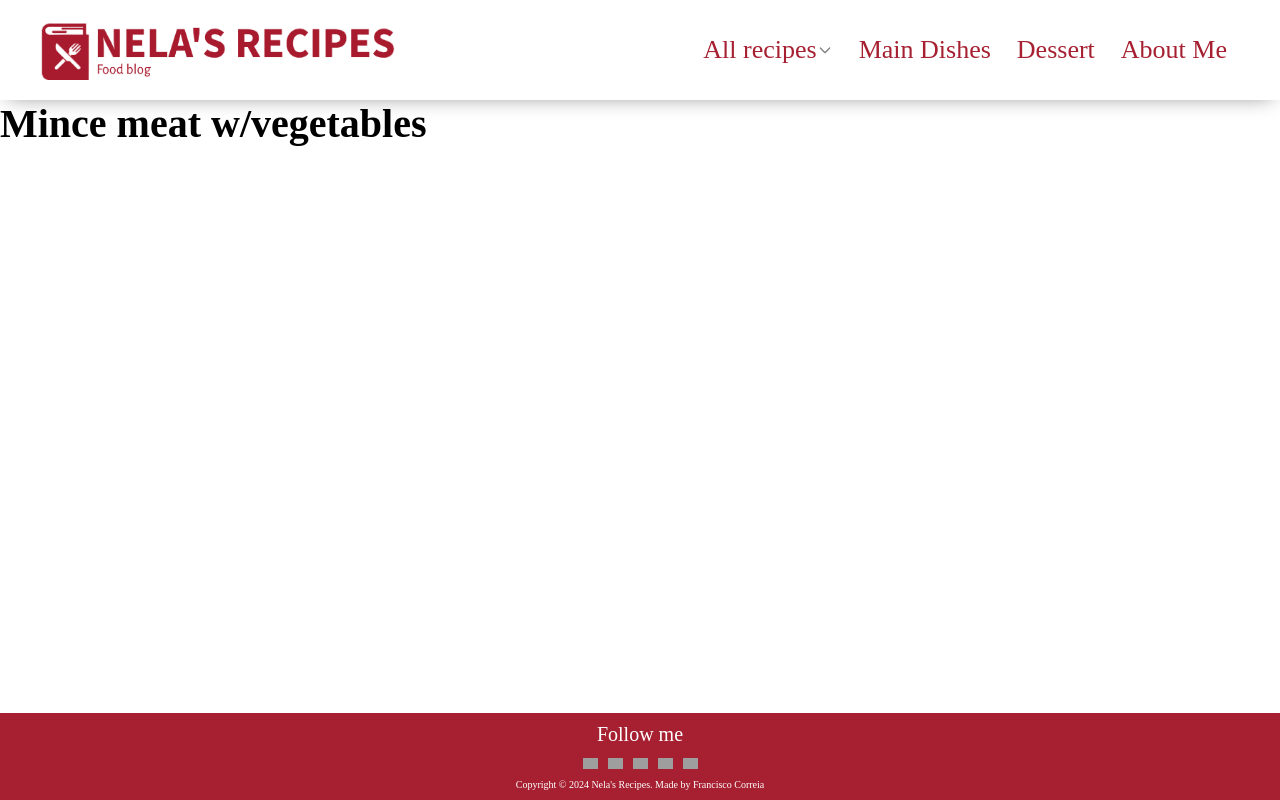
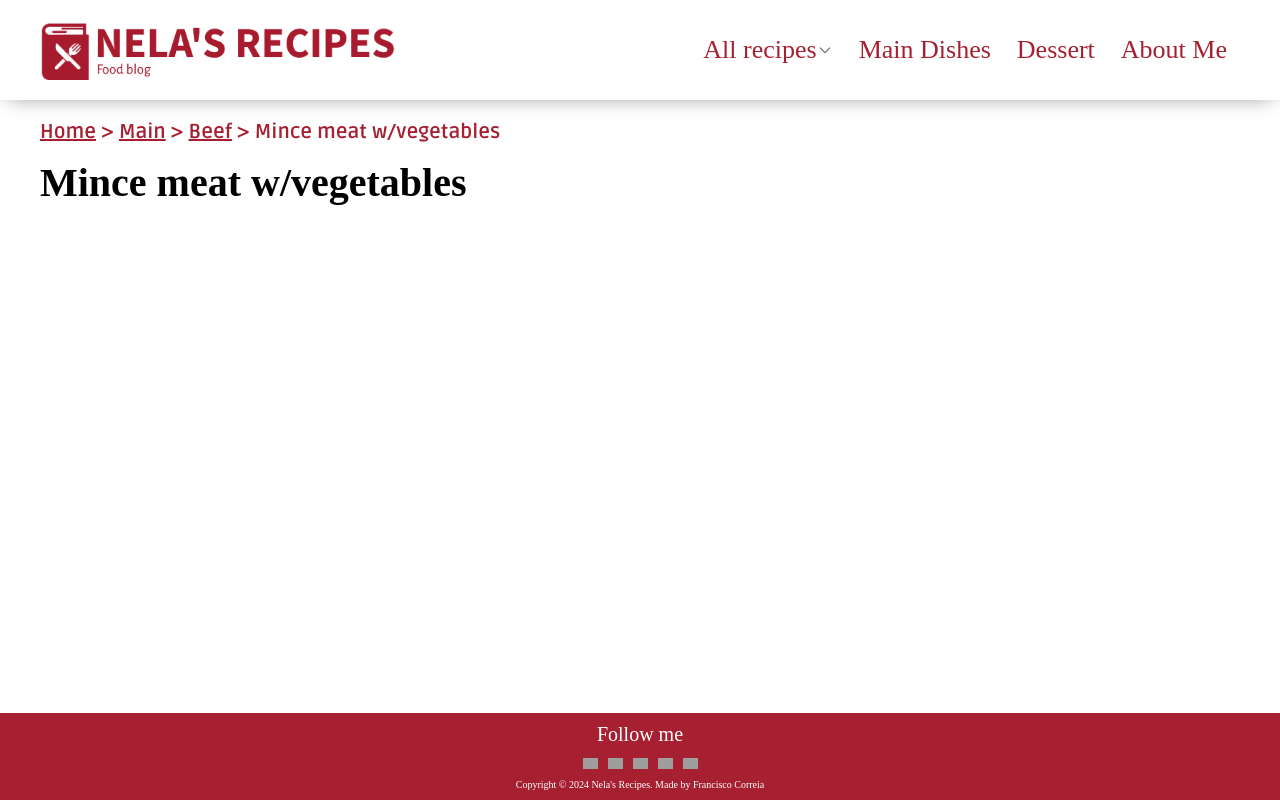
Before and after one commit to XicoCorreia/RecipeWebsite, an Angular app: page /recipes/1 in a window 1280 px wide. Built offline with nearby package versions, Linux system fonts and the light colour scheme; grey boxes are pictures that could not be loaded.

Commit message:
change paths

```diff
--- a/src/app/categories/categories.component.html
+++ b/src/app/categories/categories.component.html
@@ -25,7 +25,7 @@
         <div class="grid-container">
             <div *ngFor="let d of desserts" class="grid-item">
                 <article>
-                    <a [routerLink]="'/dessert-recipes/' + d.path">
+                    <a [routerLink]="'/' + d.path">
                         <img src="{{d.imageUrl}}" alt="{{d.name}}" class="secondary-image">
                         <h3>{{d.name}}</h3>
                     </a>
@@ -38,7 +38,7 @@
         <div class="grid-container">
             <div *ngFor="let b of breakfast" class="grid-item">
                 <article>
-                    <a [routerLink]="'/breakfast-recipes/' + b.path">
+                    <a [routerLink]="'/' + b.path">
                         <img src="{{b.imageUrl}}" alt="{{b.name}}" class="secondary-image">
                         <h3>{{b.name}}</h3>
                     </a>
--- a/src/app/category-page/category-page.component.html
+++ b/src/app/category-page/category-page.component.html
@@ -16,7 +16,7 @@
         <div class="grid-container-subcategories">
             <div *ngFor="let c of subCategories">
                 <article>
-                    <a [routerLink]="c.path">
+                    <a [routerLink]="'/' + c.path">
                         <img src="{{c.imageUrl}}" alt={{c.name}} class="secondary-image-subcategories">
                         <p id="subcategory_name"> {{c.name}} </p>
                         </a>
@@ -27,7 +27,7 @@
     <div class="sections" *ngFor="let c of subCategories | slice:0:4; let i = index;" [ngClass]="i % 2 === 0 ? 'even-section' : 'odd-section'">
         <div class="title-button-container">
             <h2>{{c.name}} Recipes</h2>
-            <a href="#" [routerLink]="'/'+category.path+'/'+c.path"  id="secondary-button"> View more </a>
+            <a href="#" [routerLink]="'/' + c.path"  id="secondary-button"> View more </a>
         </div>
         <div class="grid-container">
             <div *ngFor="let s of subCatRecipes[i]">
--- a/src/app/category-page/category-page.component.ts
+++ b/src/app/category-page/category-page.component.ts
@@ -19,6 +19,7 @@ export class CategoryPageComponent {
     activatedRoute.params.subscribe((params) => {
       if(params['name'])
       this.category = foodService.getCategoryByPath(params['name']);
+      console.log(this.category);
       this.subCategories = this.foodService.getsubCategories(this.category.name);
       this.subCatRecipes = this.foodService.getsubCategoriesRecipes(this.subCategories);
       this.categoryRecipes = this.foodService.getRecipeByCategory(this.category.name);
--- a/src/app/home/home.component.html
+++ b/src/app/home/home.component.html
@@ -16,7 +16,7 @@
         <div class="grid-container">
             <div *ngFor="let c of categories  | slice:0:4">
                 <article>
-                    <a [routerLink]=" c.path">
+                    <a [routerLink]="'/' +  c.path">
                         <img src="{{c.imageUrl}}" alt={{c.name}} class="secondary-image-categories">
                         <h3> {{c.name}} </h3>
                         </a>
--- a/src/app/recipe-page/recipe-page.component.css
+++ b/src/app/recipe-page/recipe-page.component.css
@@ -0,0 +1,6 @@
+.container {
+    position: relative;
+    margin: 1em auto 3em auto;
+    max-width: 1200px;
+    text-align: justify;
+}
--- a/src/app/recipe-page/recipe-page.component.html
+++ b/src/app/recipe-page/recipe-page.component.html
@@ -1,2 +1,10 @@
-<h1>{{recipe.name}}</h1>
-<h2>{{recipe.steps}}</h2>
+<div class="container">
+        <div class="route">
+            <a href="#" routerLink="/" id="r-home">Home</a> >
+            <ng-container *ngFor="let category of recipe.categories;">
+                <a href="#" [routerLink]="'/'+ getPath(category)" id="r-home">{{ category }}</a> >
+            </ng-container>
+            {{recipe.name}}
+        </div>
+        <h1>{{recipe.name}}</h1>
+    </div>
--- a/src/app/recipe-page/recipe-page.component.ts
+++ b/src/app/recipe-page/recipe-page.component.ts
@@ -10,10 +10,14 @@ import { Recipe } from '../shared/models/Recipe';
 export class RecipePageComponent {
   recipe!: Recipe;
 
-  constructor(activatedRoute:ActivatedRoute, foodService:FoodService) {
+  constructor(activatedRoute:ActivatedRoute,private foodService:FoodService) {
     activatedRoute.params.subscribe((params) => {
       if(params['id'])
       this.recipe = foodService.getRecipeById(params['id']);
     })
   }
+
+  getPath(name: string): string {
+    return this.foodService.getPathByName(name);
+  }
 }
--- a/src/app/services/food.service.ts
+++ b/src/app/services/food.service.ts
@@ -8,9 +8,7 @@ import { Icon } from '../shared/models/Icon';
   providedIn: 'root'
 })
 export class FoodService {
-
-
-  constructor() { }
+  constructor() {}
 
   getIcon():string {
     return '/assets/images/icons/icon.png';
@@ -64,6 +62,11 @@ export class FoodService {
     return this.getAllCategories().find(c => c.path == categoryPath)?.name ?? "";
   }
 
+  getPathByName(categoryName: string): string {
+    return this.getAllCategories().find(c => c.name == categoryName)?.path ?? "";
+  }
+
+
   getsubCategories(name: string): Category[] {
     return sample_categories.filter(c => c.parent_category?.toLowerCase() === name.toLowerCase())
   }
--- a/src/app/subcategory-page/subcategory-page.component.ts
+++ b/src/app/subcategory-page/subcategory-page.component.ts
@@ -18,12 +18,11 @@ export class SubcategoryPageComponent {
 
   constructor(activatedRoute:ActivatedRoute, private foodService:FoodService) {
     activatedRoute.params.subscribe((params) => {
-      if(params['name'])
-      this.category = this.foodService.getCategoryByPath(params['name']);
-      if(params['parent_category']) {
-        this.parent_path = params['parent_category'];
-        this.parent_name = this.foodService.getNameByPath(this.parent_path);
-      }
+      console.log(params);
+      if(params['name'] && params['parent_category'])
+      this.category = this.foodService.getCategoryByPath(params['parent_category'] + '/' + params['name']);
+      this.parent_path = params['parent_category'];
+      this.parent_name = this.foodService.getNameByPath(this.parent_path);
       this.subCategories = this.foodService.getsubCategories(this.category.name);
       this.categoryRecipes = this.foodService.getRecipeByCategory(this.category.name);
     })
```
Also changed, not shown: src/data.ts (+9 -9 lines).
